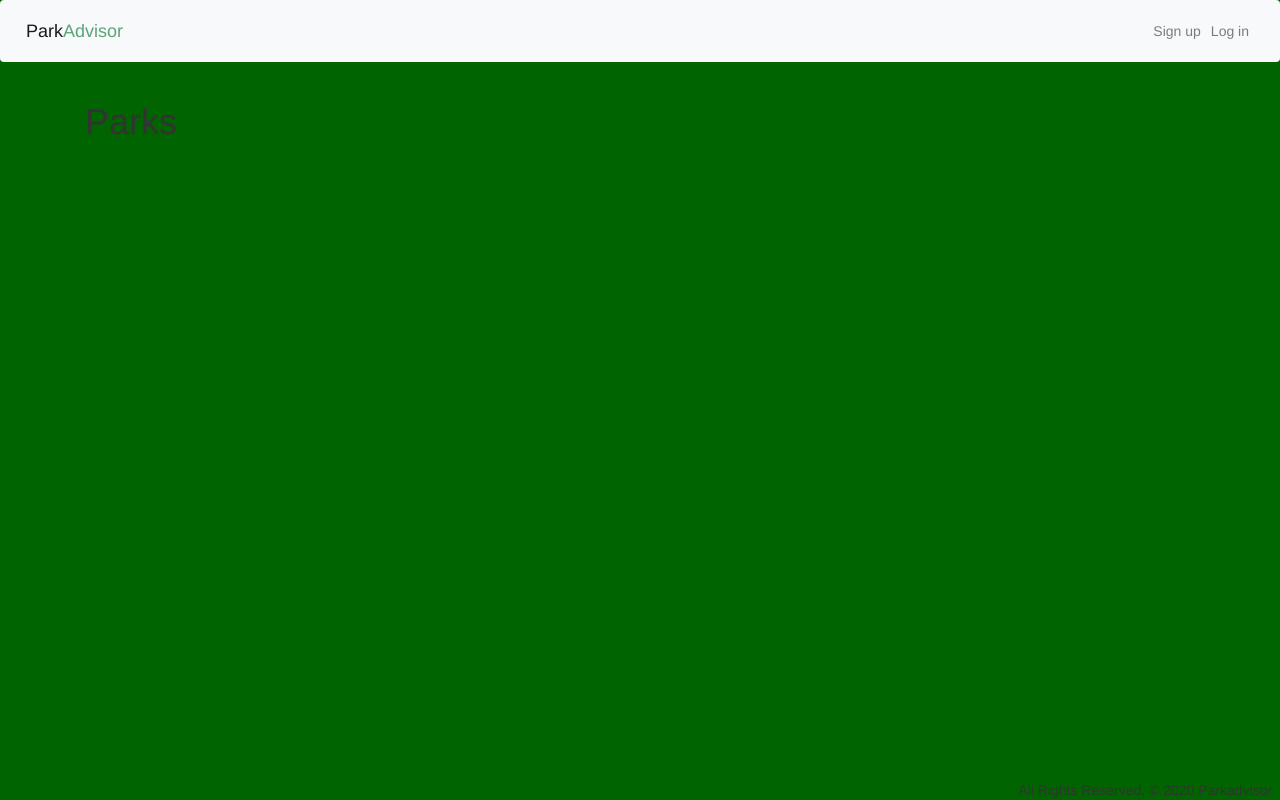
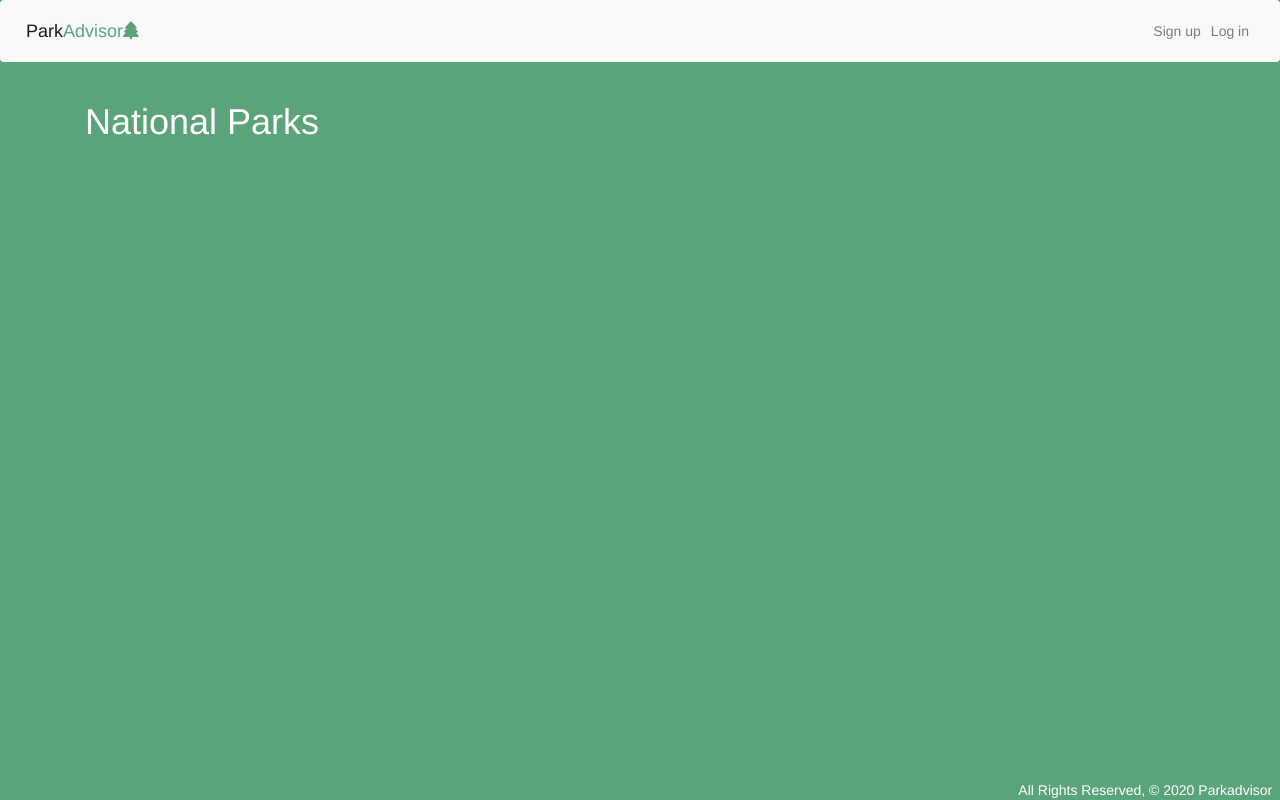
Before and after one commit to lauragsack/ParkAdvisor, a Django app: page /parks/ in a window 1280 px wide. Run offline with Django 3.2, Linux system fonts and the light colour scheme; data that the repository does not hold is empty; some libraries are stand-ins or nearby versions.

Commit message:
Updates styling

```diff
--- a/parkadvisor/main_app/models.py
+++ b/parkadvisor/main_app/models.py
@@ -13,7 +13,6 @@ class Park(models.Model):
 	description = models.TextField(max_length=250)
 	phone = models.CharField(max_length=100)
 	website = models.CharField(max_length=200)
-	open = models.BooleanField()
 	image = models.CharField(max_length=250)
 	avg_rating = models.DecimalField(max_digits=2, decimal_places=1)
 
--- a/parkadvisor/main_app/static/css/style.css
+++ b/parkadvisor/main_app/static/css/style.css
@@ -2,7 +2,7 @@ body {
     display: flex;
     min-height: 100vh;
     flex-direction: column;
-    background-color: #006400;
+    background-color: #5ba379;
   }
 
 main{
@@ -108,6 +108,14 @@ footer {
   margin: 0 auto;
 }
 
+#index-title{
+  color: white;
+}
+
+footer{
+  color: white;
+}
+
 
 
 
--- a/parkadvisor/main_app/templates/base.html
+++ b/parkadvisor/main_app/templates/base.html
@@ -18,7 +18,7 @@
 <body>
 <header class="navbar-fixed">
     <nav class="navbar navbar-expand-lg navbar-light bg-light">
-      <a class="navbar-brand mr-auto" href="#">Park<span style="color: #5ba379">Advisor</span></a>
+      <a class="navbar-brand mr-auto" href="{% url 'landing' %}">Park<span style="color: #5ba379">Advisor<i class="fas fa-tree"></i></span></a>
       <div class="nav justify-content-end">
         <button class="navbar-toggler" type="button" data-toggle="collapse" data-target="#navbarNavAltMarkup" aria-controls="navbarNavAltMarkup" aria-expanded="false" aria-label="Toggle navigation">
           <span class="navbar-toggler-icon"></span>
@@ -27,7 +27,7 @@
 
           <div class="navbar-nav">
             {% if user.is_authenticated %}
-              <a class="nav-item nav-link active" href="#">Home <span class="sr-only">(current)</span></a>
+              <a class="nav-item nav-link active" href="{% url 'landing' %}">Home <span class="sr-only">(current)</span></a>
               <a class="nav-item nav-link" href="{% url 'index' %}">Explore Parks</a>
               <a class="nav-item nav-link" href="{% url 'about' %}">About Us</a>
 
--- a/parkadvisor/main_app/templates/parks/detail.html
+++ b/parkadvisor/main_app/templates/parks/detail.html
@@ -30,12 +30,6 @@
 				<h5>{{park.avg_rating|floatformat:2}}</h5>
 				<p><strong>{{park.description}}</strong></p>
 				<p><strong><i class="fas fa-map-marker-alt" style="color:#ea4335"></i> {{park.location}}</strong></p>
-				<h5>{{park.avg_rating}}</h5>
-				{% if park.open == True %}
-					<p><strong style="color:green">Open</strong></p>
-				{% else %}
-					<p><strong style="color:red">Closed</strong></p>
-				{% endif %}
 				<p><strong><a href="{{park.website}}">{{park.website}}</a></strong></p>
 				<p><strong><i class="fas fa-phone"></i> {{park.phone}}</strong></p>
 				<a href="{% url 'add_review' park.id %}"<button type="button" class="btn btn-primary float-right"  style="width:100%" >Add a review</button></a>
--- a/parkadvisor/main_app/templates/parks/index.html
+++ b/parkadvisor/main_app/templates/parks/index.html
@@ -1,7 +1,7 @@
 {% extends 'base.html' %}
 {% block content %}
 
-<h1>Parks</h1>
+<h1 id="index-title">National Parks</h1>
 
 <div class='card-container col-md-12'>
 {% for park in parks %}
--- a/parkadvisor/main_app/views.py
+++ b/parkadvisor/main_app/views.py
@@ -120,7 +120,7 @@ def signup(request):
 def external_api(request):
 
     #Working
-    url = 'https://developer.nps.gov/api/v1/parks?limit=100&api_key=65cD2Pey6zgKAXKmKA71wA6sHmuIcsAdiSs5xmhp'
+    url = 'https://developer.nps.gov/api/v1/parks?limit=50&api_key=65cD2Pey6zgKAXKmKA71wA6sHmuIcsAdiSs5xmhp'
     response = requests.get(url)
     data = response.json()
 
@@ -138,7 +138,7 @@ def external_api(request):
 
             formated_address = park["addresses"][0]["line1"] + ", " + park["addresses"][0]["city"] + ", " + park["addresses"][0]["stateCode"] +" " + park["addresses"][0]["postalCode"]
             if( (not(Park.objects.filter(name=park["fullName"]).exists())) and (park["designation"] == "National Park") ):
-                new_park = Park.objects.create(name=park["fullName"], location=formated_address,entrance_fee=int(float(park["entranceFees"][0]["cost"])), description=park["description"], phone=formatedPhoneNum, website=park["url"], open=True, image=park["images"][0]["url"], avg_rating=3.6)
+                new_park = Park.objects.create(name=park["fullName"], location=formated_address,entrance_fee=int(float(park["entranceFees"][0]["cost"])), description=park["description"], phone=formatedPhoneNum, website=park["url"], image=park["images"][0]["url"], avg_rating=3.6)
         except:
             continue
     #Sort of working
```
Also changed, not shown: parkadvisor/main_app/migrations/0004_remove_park_open.py (added).
